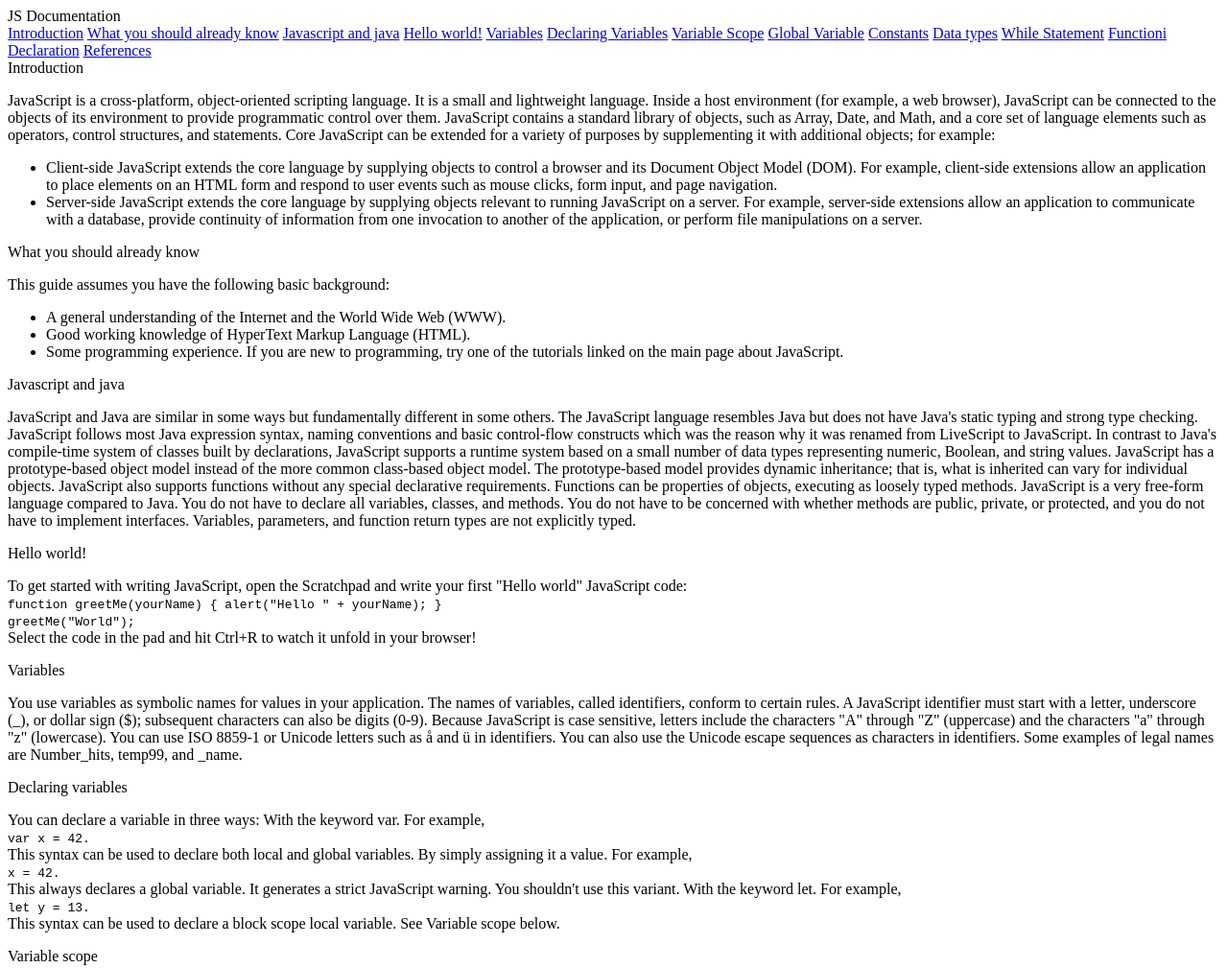
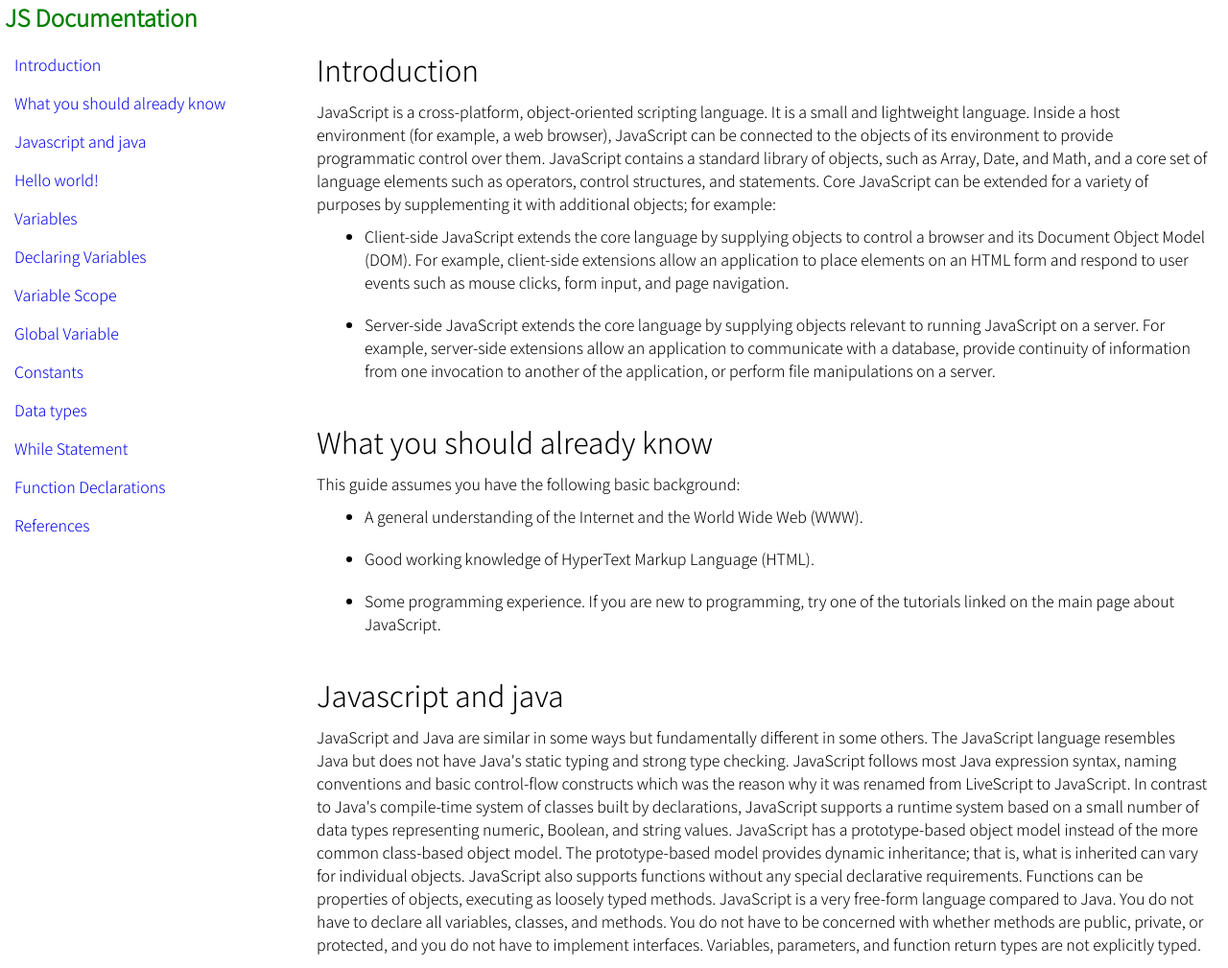
Before and after one commit to Tahree22/another-documentation-page, a plain HTML site: page index.html in a window 1280 px wide. Shown: the top 1009 px of the page at 96% size. Drawn offline with Linux system fonts and the light colour scheme.

Commit message:
finished project, added one mefia query

```diff
--- a/index.html
+++ b/index.html
@@ -4,23 +4,27 @@
     <meta charset="UTF-8" />
     <meta name="viewport" content="width=device-width, initial-scale=1" />
     <title>Documentation Page</title>
+    <link rel="stylesheet" href="./styles.css">
   </head>
   <body>
       <nav id="navbar">
         <header>JS Documentation</header>
-        <a href="#introduction">Introduction</a>
-        <a href="#what_you_should_already_know">What you should already know</a>
-        <a href="#javascript_and_java">Javascript and java</a>
-        <a href="#hello_world!">Hello world!</a>
-        <a href="#variables">Variables</a>
-        <a href="#declaring_variables">Declaring Variables</a>
-        <a href="#variable_scope">Variable Scope</a>
-        <a href="#global_variable">Global Variable</a>
-        <a href="#constants">Constants</a>
-        <a href="#data_types">Data types</a>
-        <a href="#while_statement">While Statement</a>
-        <a href="#function_declarations">Functioni Declaration</a>
-        <a href="references">References</a>
+        <ul>
+            <li><a href="#introduction" class="nav-link">Introduction</a></li>
+            <li><a href="#what_you_should_already_know" class="nav-link">What you should already know</a></li>
+            <li><a href="#javascript_and_java" class="nav-link">Javascript and java</a></li>
+            <li><a href="#hello_world!" class="nav-link">Hello world!</a></li>
+            <li><a href="#variables" class="nav-link">Variables</a></li>
+            <li><a href="#declaring_variables" class="nav-link">Declaring Variables</a></li>
+            <li><a href="#variable_scope" class="nav-link">Variable Scope</a></li>
+            <li><a href="#global_variable" class="nav-link">Global Variable</a></li>
+            <li><a href="#constants" class="nav-link">Constants</a></li>
+            <li><a href="#data_types" class="nav-link">Data types</a></li>
+            <li><a href="#while_statement" class="nav-link">While Statement</a></li>
+            <li><a href="#function_declarations" class="nav-link">Function Declarations</a></li>
+            <li><a href="#references" class="nav-link">References</a></li>
+        </ul>
+
       </nav>
     <main id="main-doc">
       <section class="main-section" id="introduction">
@@ -60,7 +64,7 @@ JavaScript is a very free-form language compared to Java. You do not have to dec
         <header>Hello world!</header>
         <p>
             To get started with writing JavaScript, open the Scratchpad and write your first "Hello world" JavaScript code: <br>
-<code>function greetMe(yourName) { alert("Hello " + yourName); } <br>
+<code>function greetMe(yourName) { alert("Hello " + yourName); }
 greetMe("World");</code><br>
 Select the code in the pad and hit Ctrl+R to watch it unfold in your browser!
         </p>
@@ -140,12 +144,12 @@ However, object attributes are not protected, so the following statement is exec
 <ul>
     <li>Six data types that are primitives:</li>
         <ul>
-            <li>Boolean. true and false.</li>
-            <li>null.  A special keyword denoting a null value. Because JavaScript is case-sensitive, null is not the same as Null, NULL, or any other variant.</li>
-            <li>undefined. A top-level property whose value is undefined.</li>
-            <li>Number. 42 or 3.14159.</li>
-            <li>String. "Howdy"</li>
-            <li>Symbol (new in ECMAScript 2015). A data type whose instances are unique and immutable.</li>
+            <li class="inner-list">Boolean. true and false.</li>
+            <li class="inner-list">null.  A special keyword denoting a null value. Because JavaScript is case-sensitive, null is not the same as Null, NULL, or any other variant.</li>
+            <li class="inner-list">undefined. A top-level property whose value is undefined.</li>
+            <li class="inner-list">Number. 42 or 3.14159.</li>
+            <li class="inner-list">String. "Howdy"</li>
+            <li class="inner-list">Symbol (new in ECMAScript 2015). A data type whose instances are unique and immutable.</li>
         </ul>
     <li>and Object</li>
 </ul>
--- a/styles.css
+++ b/styles.css
@@ -0,0 +1,90 @@
+@import url("https://fonts.googleapis.com/css2?family=Noto+Sans+KR:wght@100;300&display=swap");
+
+* {
+  padding: 0;
+  margin: 0;
+  box-sizing: border-box;
+}
+
+body {
+  font-family: "Noto Sans KR", sans-serif;
+}
+
+nav {
+  position: absolute;
+  left: 5px;
+  top: 0;
+  width: 300px;
+  z-index: 1;
+}
+
+#main-doc header {
+  color: black;
+  font-size: 30px;
+  margin-bottom: 10px;
+  text-align: left;
+  font-weight: thin;
+}
+
+nav header {
+  font-size: x-large;
+  font-weight: 600;
+  color: green;
+}
+
+#navbar li {
+  padding-top: 20px;
+  padding-bottom: 20px;
+  width: 250px;
+  height: 30px;
+}
+
+main li {
+  padding-top: 10px;
+  padding-bottom: 10px;
+  margin-left: 50px;
+}
+
+.inner-list {
+  margin-left: 100px;
+}
+
+#navbar a {
+  text-decoration: none;
+  padding: 10px;
+}
+
+#main-doc {
+  position: absolute;
+  margin-left: 310px;
+  padding: 20px;
+  margin-bottom: 110px;
+  top: 0;
+}
+
+.main-section {
+  margin-top: 30px;
+  margin-bottom: 20px;
+}
+
+code {
+  background-color: #eee;
+  border: 1px solid #999;
+  display: block;
+  padding: 20px;
+  color: indianred;
+}
+
+#navbar a:hover {
+  background-color: #daab46;
+}
+
+@media only screen
+  and (min-device-width: 320px)
+  and (max-device-width: 480px)
+  and (-webkit-min-device-pixel-ratio: 2) {
+    body{
+        width: 100vw;
+        height: 100vh;
+    }
+}
```
